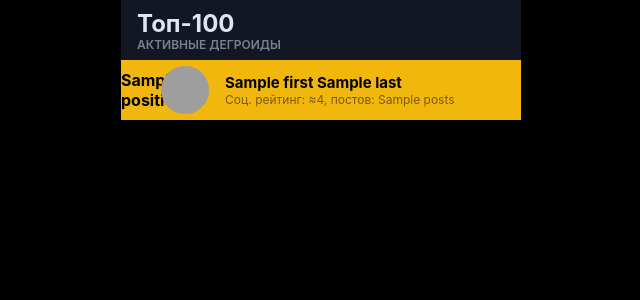
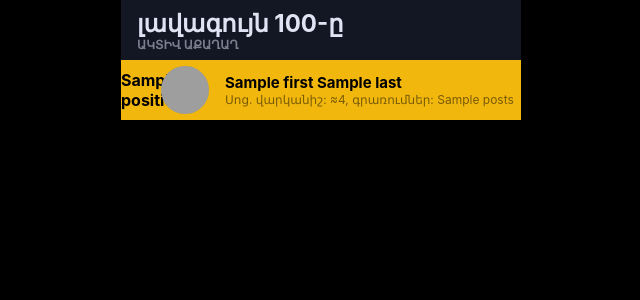
Before and after one commit to nsychev/picture-bot, a Flask app: template app/templates/top.html in a window 1280 px wide. Shown: the top 300 px of the page, without its empty margins (319-959 px from the left). Run offline with Flask 2, Linux system fonts and the light colour scheme; the template is opened without the code that fills it: most values are stand-ins (such as "Sample title", 1, 10 or a date in 2020); grey boxes are pictures that could not be loaded.

```diff
--- a/app/templates/top.html
+++ b/app/templates/top.html
@@ -82,8 +82,8 @@
   <body>
     <div class="top">
       <div class="header">
-        <h1>Топ-100</h1>
-        <h2>Активные дегроиды</h2>
+        <h1>լավագույն 100-ը</h1>
+        <h2>Ակտիվ աքաղաղ</h2>
       </div>
       {% for user in users %}
       <div class="user">
@@ -92,7 +92,7 @@
         <div class="info">
           <div class="name">{{user['first']}} {{user['last']}}</div>
           <div class="details">
-            Соц. рейтинг: ≈{{user['rating']}}, постов: {{user['posts']}}
+            Սոց. վարկանիշ: ≈{{user['rating']}}, գրառումներ: {{user['posts']}}
           </div>
         </div>
       </div>
```
